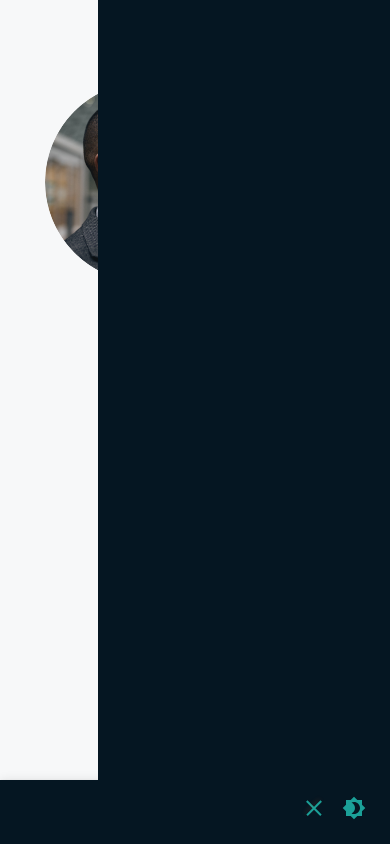
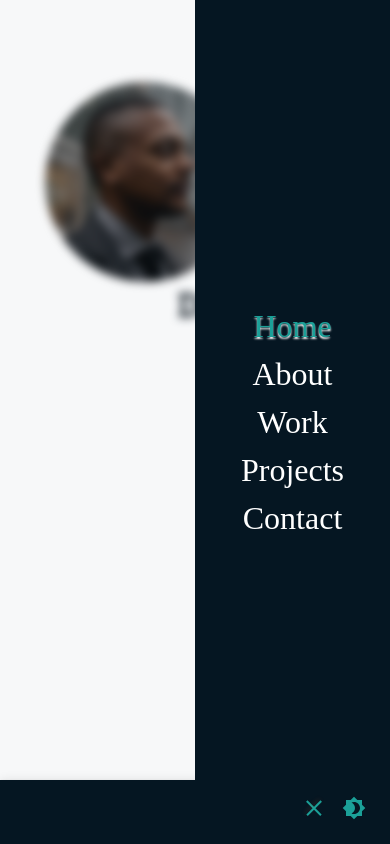
Before and after one commit to bookert921/portfolio, a Gatsby site: page / in a window 390 px wide. Both pictures are taken after a click on the button 314 px from the left and 808 px from the top of the page. Shown: the top 844 px of the page. Built offline with nearby package versions, Linux system fonts and the light colour scheme; Gatsby itself is replaced by a stand-in of ours; a web font is replaced by a local one.

Commit message:
tries to figure out why body height never stretches

```diff
--- a/src/components/Layout/LayoutElements.ts
+++ b/src/components/Layout/LayoutElements.ts
@@ -1,10 +1,27 @@
-import { Box } from "@mui/material";
+import { Box, Container } from "@mui/material";
 import { styled } from "@mui/material/styles";
 
-export const Main = styled(Box, {
-  name: "MainContentWrapper",
+export const Page = styled(Box, {
+  name: "PageWrapper",
   label: "Root",
 })(() => ({
   height: "100vh",
   width: "100%",
+  position: "relative",
+  display: "flex",
+  flexDirection: "column",
 }));
+
+export const Content = styled(Container, {
+  name: "ContentWrapper",
+})(() => ({
+  minHeight: "100vh",
+  width: "100%",
+  "&.blur": {
+    overflow: "hidden",
+    filter: "blur(5px) brightness(0.7)",
+    transition: "all 0.5s ease",
+    pointerEvents: "none",
+    userSelect: "none",
+  },
+}));
--- a/src/components/Layout/index.tsx
+++ b/src/components/Layout/index.tsx
@@ -1,25 +1,39 @@
 import { ThemeProvider } from "@mui/material/styles";
 import { CssBaseline } from "@mui/material";
 import Navbar from "@components/Navbar";
-import { useDarkMode, useDOMRef, useFixed } from "@hooks";
-import { useState } from "react";
+import {
+  useDarkMode,
+  useDOMRef,
+  useFixed,
+  useToggle,
+} from "@hooks";
 import { theme } from "@styles";
 import { FixedNavProps, NavLink } from "types/interfaces";
-import { Main } from "./LayoutElements";
+import { Page, Content } from "./LayoutElements";
+import Sidebar from "@components/Sidebar";
 
 const Layout: React.FC<{ siteMap: NavLink[] }> = ({
   children,
   siteMap,
 }) => {
   const [currentTheme, setCurrentTheme] = useDarkMode();
-  const [open, setOpen] = useState(false);
+  const [open, setOpen] = useToggle();
   const [DOMRef, setRef] = useDOMRef();
   const fixed = useFixed(DOMRef as FixedNavProps);
 
   return (
+    <>
+      <div
+        style={{
+          minHeight: "100vh",
+          display: "grid",
+          gridTemplateAreas: "1fr auto",
+          gridTemplateColumns: "100%",
+        }}
+      >
         <ThemeProvider theme={theme(currentTheme)}>
           <CssBaseline />
-
+          <Page ref={setRef} data-refkey="mainEl" as="main">
             <Navbar
               theme={currentTheme}
               toggleTheme={setCurrentTheme}
@@ -29,14 +43,13 @@ const Layout: React.FC<{ siteMap: NavLink[] }> = ({
               setRef={setRef}
               links={siteMap}
             />
-      <Main
-        component="main"
-        ref={setRef}
-        data-refkey="mainEl"
-      >
+            <Content className={open ? "blur" : ""}>
               {children}
-      </Main>
+            </Content>
+          </Page>
         </ThemeProvider>
+      </div>
+    </>
   );
 };
 
--- a/src/components/Navbar/index.tsx
+++ b/src/components/Navbar/index.tsx
@@ -11,6 +11,7 @@ import NavLinks from "./NavLinks";
 
 import { NavbarProps } from "types/interfaces";
 import Sidebar from "@components/Sidebar";
+import React from "react";
 
 const Navbar: React.FC<NavbarProps> = ({
   links,
@@ -41,15 +42,23 @@ const Navbar: React.FC<NavbarProps> = ({
     >
       <Toolbar
         component="nav"
-        sx={{ justifyContent: "flex-end", paddingLeft: 0 }}
+        sx={{
+          justifyContent: "flex-end",
+          paddingLeft: 0,
+        }}
       >
         {!mobile && <NavLinks>{links}</NavLinks>}
         {mobile && (
           <NavMenu open={open} toggleNav={setOpen} />
         )}
         <DarkMode theme={theme} toggleTheme={toggleTheme} />
-        <Sidebar open={open} />
       </Toolbar>
+      <Sidebar
+        open={open}
+        setOpen={setOpen}
+        links={links}
+        orientation={fixed}
+      />
     </AppBar>
   );
 };
--- a/src/components/Sidebar/index.tsx
+++ b/src/components/Sidebar/index.tsx
@@ -1,29 +1,74 @@
+import {
+  NavList,
+  NavListElement,
+  StyledLink,
+} from "@components/Navbar/NavLinkElements";
 import { Box } from "@mui/material";
 import { useTheme } from "@mui/material/styles";
+import { useEffect, useState } from "react";
+import { NavLink } from "types/interfaces";
 
-const Sidebar: React.FC<{ open: boolean }> = ({ open }) => {
+const Sidebar: React.FC<{
+  open: boolean;
+  links: NavLink[];
+  setOpen: (open?: boolean) => void;
+  orientation: boolean;
+}> = ({ open, links, setOpen, orientation }) => {
   const theme = useTheme();
+  const [show, setShow] = useState(false);
+
+  const handleClose = () => {
+    setOpen(false);
+  };
+
+  const sideLinks = (
+    <NavList>
+      {links.map((link, index) => (
+        <NavListElement key={index}>
+          <StyledLink
+            to={link.url}
+            activeClassName="active"
+            onClick={handleClose}
+          >
+            {link.name.slice(0, 1).toUpperCase() +
+              link.name.slice(1)}
+          </StyledLink>
+        </NavListElement>
+      ))}
+    </NavList>
+  );
+
+  const showLinks = show ? sideLinks : null;
+
+  useEffect(() => {
+    if (open) {
+      const timer = setTimeout(() => setShow(true), 500);
+      return () => clearTimeout(timer);
+    }
+    setShow(false);
+  }, [open, show]);
+
   return (
     <Box
       sx={{
-        display: "none",
         [theme.breakpoints.down("tablet")]: {
-          display: "flex",
           minHeight: "100vh",
-          width: "min(75vw, 400px)",
-          position: "fixed",
-          top: 0,
+          position: "absolute",
+          top: orientation ? 0 : "unset",
+          bottom: 0,
           right: 0,
-          bottom: 0,
           zIndex: theme.zIndex.appBar,
           backgroundColor: theme.palette.primary.main,
-          visibility: open ? "visible" : "hidden",
-          transform: `translateX(${open ? 0 : 100}vw)`,
-          transition:
-            "transform 0.5s ease, visibility 1s ease",
+          width: open ? "50%" : "0",
+          transition: "all 0.5s ease",
+          display: "flex",
+          justifyContent: "space-around",
+          alignItems: "center",
         },
       }}
-    ></Box>
+    >
+      {showLinks}
+    </Box>
   );
 };
 
--- a/src/hooks/useFixed.tsx
+++ b/src/hooks/useFixed.tsx
@@ -5,6 +5,10 @@ const useFixed = ({ navEl, mainEl }: FixedNavProps) => {
   const [fixed, setFixed] = useState(false);
   const fixItem = () => {
     const offset = mainEl.offsetHeight - navEl.offsetHeight;
+    console.log(
+      window.scrollY,
+      mainEl.offsetHeight - navEl.offsetHeight
+    );
     if (window.scrollY > offset) {
       setFixed(true);
     } else {
@@ -14,6 +18,7 @@ const useFixed = ({ navEl, mainEl }: FixedNavProps) => {
 
   useLayoutEffect(() => {
     if (!navEl || !mainEl) return;
+
     document.addEventListener("scroll", fixItem, {
       capture: true,
       passive: true,
--- a/src/hooks/useToggle.tsx
+++ b/src/hooks/useToggle.tsx
@@ -1,3 +1,4 @@
+import { ToggleReturn } from "@types";
 import { useState } from "react";
 
 const useToggle = (initialState: boolean = false) => {
@@ -12,7 +13,7 @@ const useToggle = (initialState: boolean = false) => {
     });
   };
 
-  return [value, toggleValue];
+  return [value, toggleValue] as ToggleReturn;
 };
 
 export default useToggle;
--- a/src/styles/theme.ts
+++ b/src/styles/theme.ts
@@ -83,6 +83,17 @@ const theme = (mode: PaletteMode): Theme =>
       },
     },
     components: {
+      MuiCssBaseline: {
+        styleOverrides: {
+          html: {
+            scrollBehavior: "smooth",
+          },
+          body: {
+            width: "100%",
+            minHeight: "100%",
+          },
+        },
+      },
       MuiAppBar: {
         styleOverrides: {
           root: {
--- a/src/types/index.ts
+++ b/src/types/index.ts
@@ -4,3 +4,8 @@ export type DarkModeReturn = [
   PaletteMode,
   (value?: PaletteMode) => void
 ];
+
+export type ToggleReturn = [
+  boolean,
+  (specificValue?: boolean) => void
+];
--- a/src/types/interfaces.ts
+++ b/src/types/interfaces.ts
@@ -1,10 +1,9 @@
 import { PaletteMode } from "@mui/material";
-import React from "react";
 
 export interface NavbarProps {
   links: NavLink[];
   open: boolean;
-  setOpen: React.Dispatch<React.SetStateAction<boolean>>;
+  setOpen: (specificValue?: boolean) => void;
   theme: PaletteMode;
   toggleTheme: (value?: PaletteMode) => void;
   fixed: boolean;
```
Lines whose indentation alone changed are shown as unchanged.
